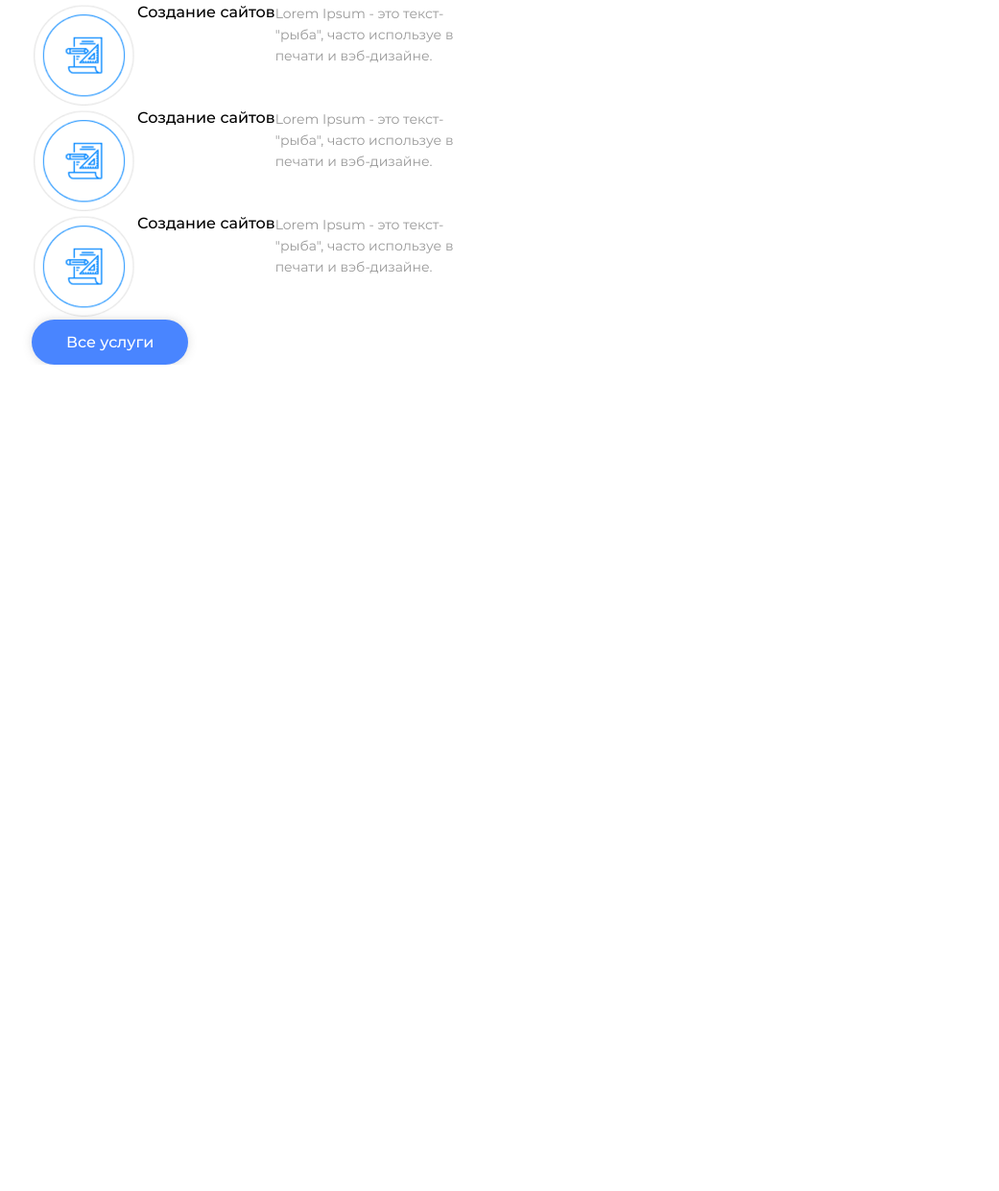
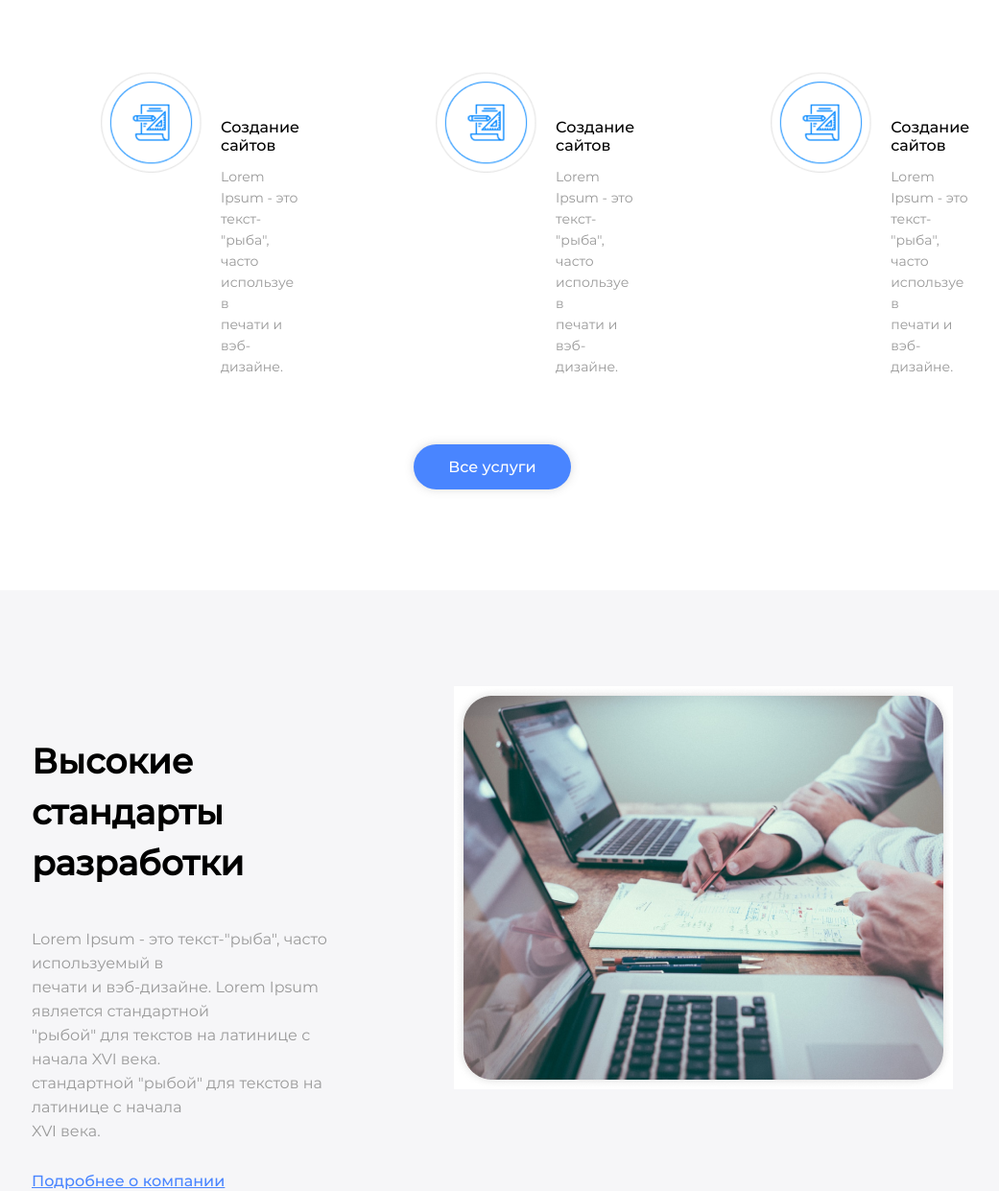
Before and after one commit to mandelshtamo/it-shattle-2-template, a plain HTML site: page index.html in a window 1280 px wide. Shown: the part 1129-2370 px from the top of the page at 96% size, without its empty margins (127-1168 px from the left). Before the commit the page ends 1509 px from the top, so only its background shows below. Drawn offline with Linux system fonts and the light colour scheme.

Commit message:
оооооооооо

```diff
--- a/index.html
+++ b/index.html
@@ -37,6 +37,7 @@
         <div class="container">
             <h2>Мы создаем мобильные приложения <br/>для крупных корпораций</h2>
             <p>Lorem Ipsum - это текст-"рыба", часто используемый в печати и вэб-дизайне. Lorem <br/> Ipsum является стандартной "рыбой" для текстов на латинице с начала XVI века. </p>
+            <div class="o-location">
                 <div class="offer-point">
                     <img src="./assetss/img/Без имени-1.png" width="110" height="110" alt="картинка сдохла">
                     <div class="o-cont">
@@ -58,7 +59,26 @@
                         <div class="o-expl">Lorem Ipsum - это текст-<br/> "рыба", часто используе в<br/> печати и вэб-дизайне.</div>
                     </div>
                 </div>
-            <button class="primary-button">Все услуги</button>
+            </div>
+            <div class="e"><button class="primary-button">Все услуги</button></div>
+        </div>
+    </section>
+    <section class="studios-result">
+        <div class="container">
+           <div class="txt-part">
+            <div class="titl">Высокие стандарты <br/>
+                разработки</div>
+            <div class="dev-info">
+                Lorem Ipsum - это текст-"рыба", часто используемый в<br/> печати и вэб-дизайне. Lorem Ipsum является стандартной<br/> "рыбой" для текстов на латинице с начала XVI века.<br/>  стандартной "рыбой" для текстов на латинице с начала<br/> XVI века.
+            </div>
+            <div class="about-link">
+                <a href="">Подробнее о компании</a>
+            </div>
+           </div>
+           <div class="media-part">
+               <img src="./assetss/img/Rectangle 2.png" alt="картинка сдохла">
+           </div>
+
         </div>
     </section>
 </body>
--- a/style.css
+++ b/style.css
@@ -134,24 +134,84 @@ margin-top: 50px;
 font-family: Montserrat Regular;
 }
 
-.offers .container div {
+.offers .container .o-location {
     display: flex;
+    justify-content: space-between;
 }
 
-.offers .container .offer-point {
+.offers .container .e {
     display: flex;
+    flex-direction: column;
+    justify-content: center;
+    align-items: center;
+    margin-bottom: 105px;
 }
 
-.offers .container .offer-point .o-cont .m-point {
+.offers .container .o-location .offer-point {
+    display: flex;
+    margin: 70px;
+}
+
+.offers .container .o-location .offer-point .o-cont{
+    margin-left: 17px;
+    margin-top: 50px;
+}
+.offers .container .o-location .offer-point .o-cont .m-point {
     font-size: 18px;
 line-height: 22px;
 font-family: Montserrat Regular;
-
 }
 
-.offers .container .offer-point .o-cont .o-expl{
+.offers .container .o-location .offer-point .o-cont .o-expl{
     font-size: 14px;
 line-height: 22px;
 color: #999999;
 font-family: Montserrat Regular;
+margin-top: 12px;
 }
+
+.studios-result {
+    background: #F6F6F8;
+    ;
+}
+
+.studios-result:first-child {
+    display: flex;
+    justify-content: center;
+   }
+
+   .studios-result .container{
+       display: flex;
+       justify-content: center;
+   }
+
+   .studios-result .container .media-part{
+    background: transparent;
+    margin-top: 100px;
+    margin-left: 121px;
+   }
+
+   .studios-result .container .txt-part .titl {
+    font-size: 36px;
+line-height: 53px;
+margin-top: 152px;
+font-family: Montserrat medium;
+font-weight: bold;
+color: black;
+margin-bottom: 40px;
+}
+
+.studios-result .container .txt-part .dev-info {
+    font-size: 16px;
+line-height: 25px;
+color: #999999;
+font-family: Montserrat Regular;
+margin-bottom: 30px;
+}
+
+.studios-result .container .txt-part .about-link a {
+    font-size: 16px;
+line-height: 20px;
+text-decoration-line: underline;
+color: #4985FF;
+}
```
Also changed, not shown: assetss/img/Rectangle 2.png (added). Lines whose indentation alone changed are shown as unchanged.
